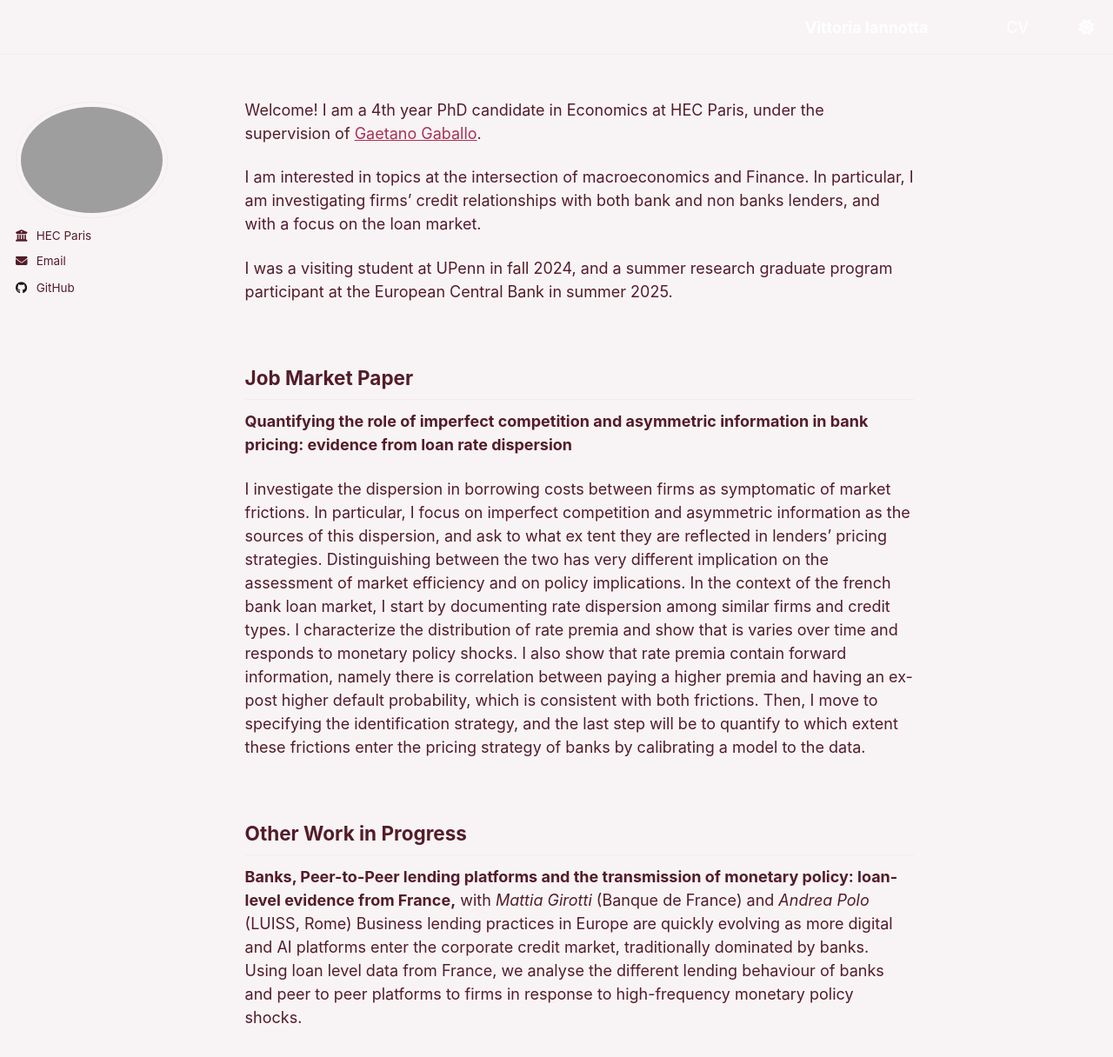
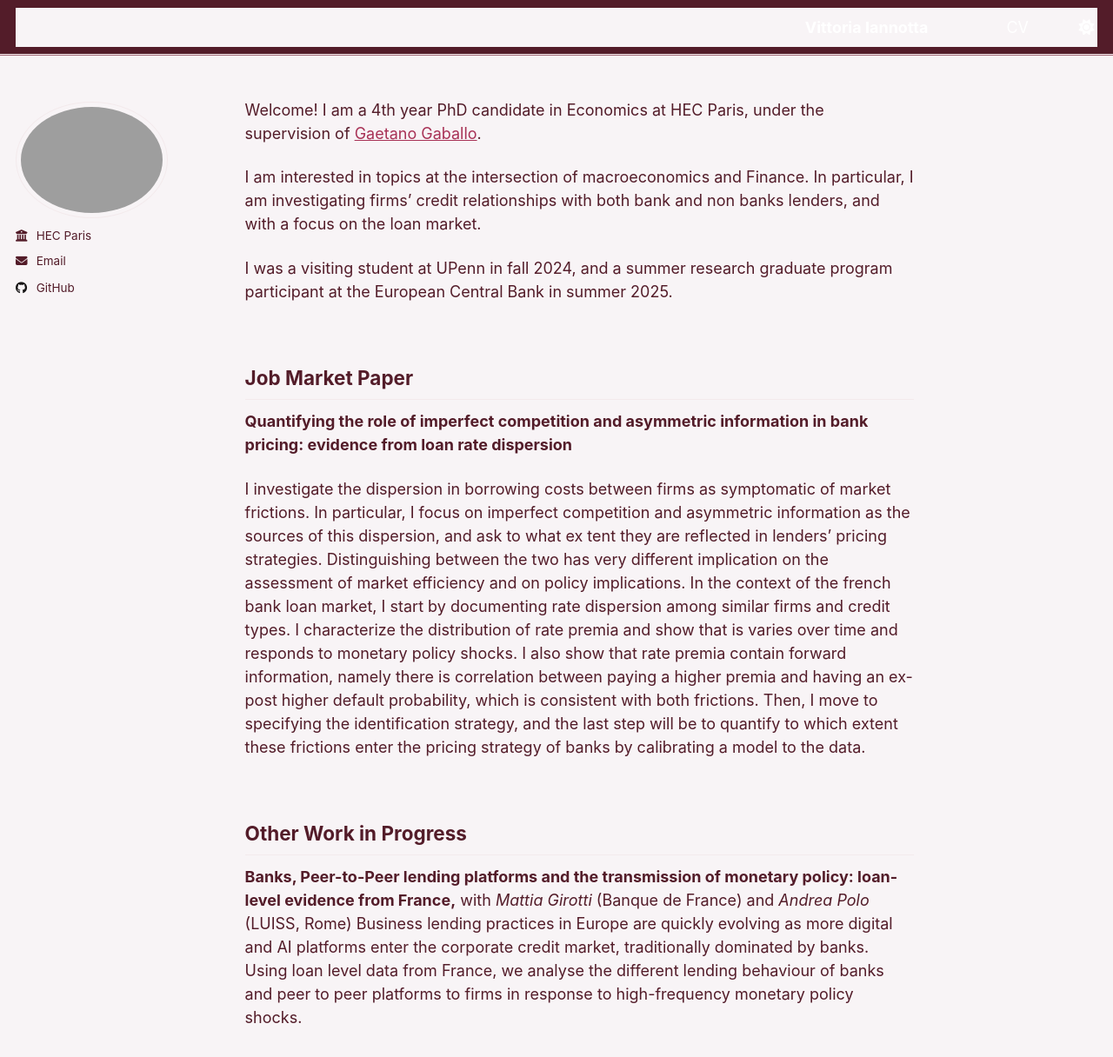
Before and after one commit to vittoriaiannotta/vittoriaiannotta.github.io, a Jekyll site: the page built from _pages/about.md, in a window 1280 px wide and 1400 px high. Shown: the top 1216 px of the window at 87% size. Built offline with Jekyll 4.4.1, drawn with Linux system fonts in a browser that asks for light colours.

Commit message:
Update _default.scss

```diff
--- a/_sass/theme/_default.scss
+++ b/_sass/theme/_default.scss
@@ -46,3 +46,12 @@ $sidebar-screen-min-width   : 1024px;
     --global-text-color-light           : #{$light-gray};
     --global-thead-color                : #{$lighter-gray};
 }
+
+.masthead {
+  background-color: var(--global-masthead-bg-color) !important;
+  border-bottom: 1px solid var(--global-dark-border-color);
+}
+
+.masthead__menu-item a {
+  color: var(--global-masthead-link-color) !important;
+}
```
